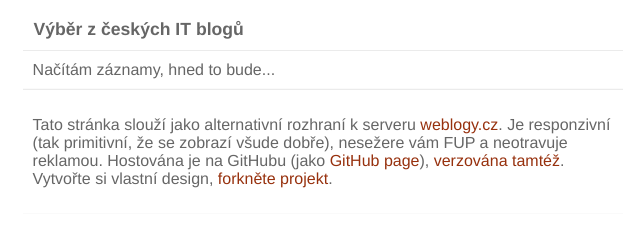
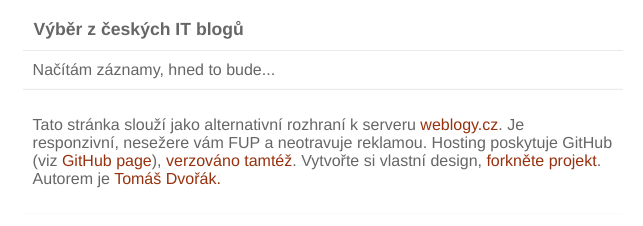
Before and after one commit to todvora/wblg, a plain HTML site: page index.html in a window 1280 px wide. Shown: the whole page, without its empty margins (317-960 px from the left). Drawn offline with Linux system fonts and the light colour scheme; a script that the page names is missing.

Commit message:
texts, minor design changes

```diff
--- a/index.html
+++ b/index.html
@@ -14,9 +14,9 @@
 
     <div id="footer">
         <p>Tato stránka slouží jako alternativní rozhraní k serveru <a href="www.weblogy.cz">weblogy.cz</a>.
-            Je responzivní (tak primitivní, že se zobrazí všude dobře), nesežere vám FUP a neotravuje reklamou.
-            Hostována je na GitHubu (jako <a href="http://pages.github.com/">GitHub page</a>), <a href="https://github.com/todvora/wblg">verzována tamtéž</a>.
-            Vytvořte si vlastní design, <a href="https://github.com/todvora/wblg/fork">forkněte projekt</a>.</p>
+            Je responzivní, nesežere vám FUP a neotravuje reklamou.
+            Hosting poskytuje GitHub (viz <a href="http://pages.github.com/">GitHub page</a>), <a href="https://github.com/todvora/wblg">verzováno tamtéž</a>.
+            Vytvořte si vlastní design, <a href="https://github.com/todvora/wblg/fork">forkněte projekt</a>. Autorem je <a href="http://www.tomas-dvorak.cz">Tomáš Dvořák.</a> </p>
 
     </div>
 </div>
--- a/main.css
+++ b/main.css
@@ -45,7 +45,8 @@ a {
 }
 
 .author:after {
-    content: " |"
+    content: " |";
+    font-weight: normal;
 }
 
 #header, #footer, #loader, #header a {
```
